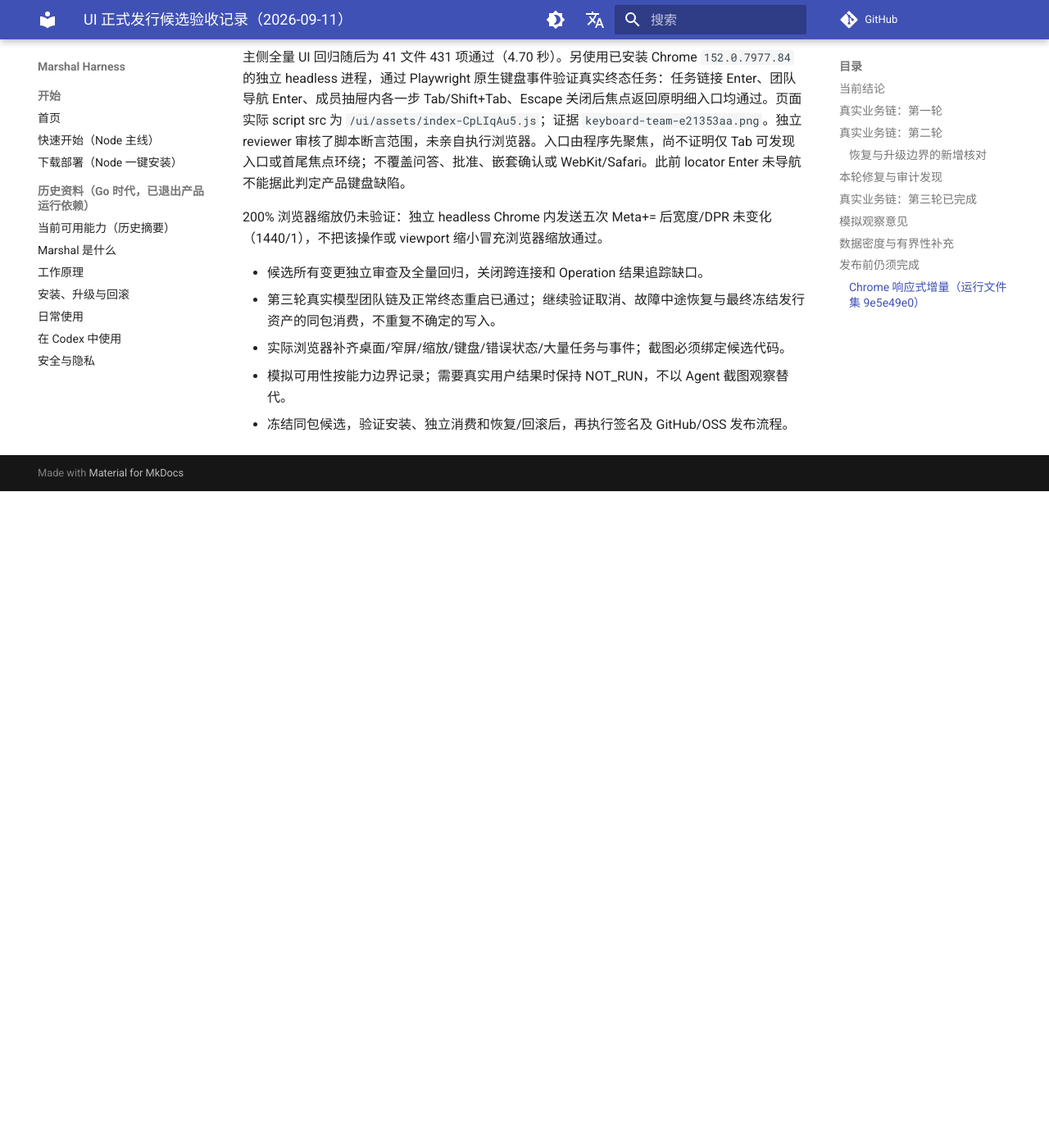
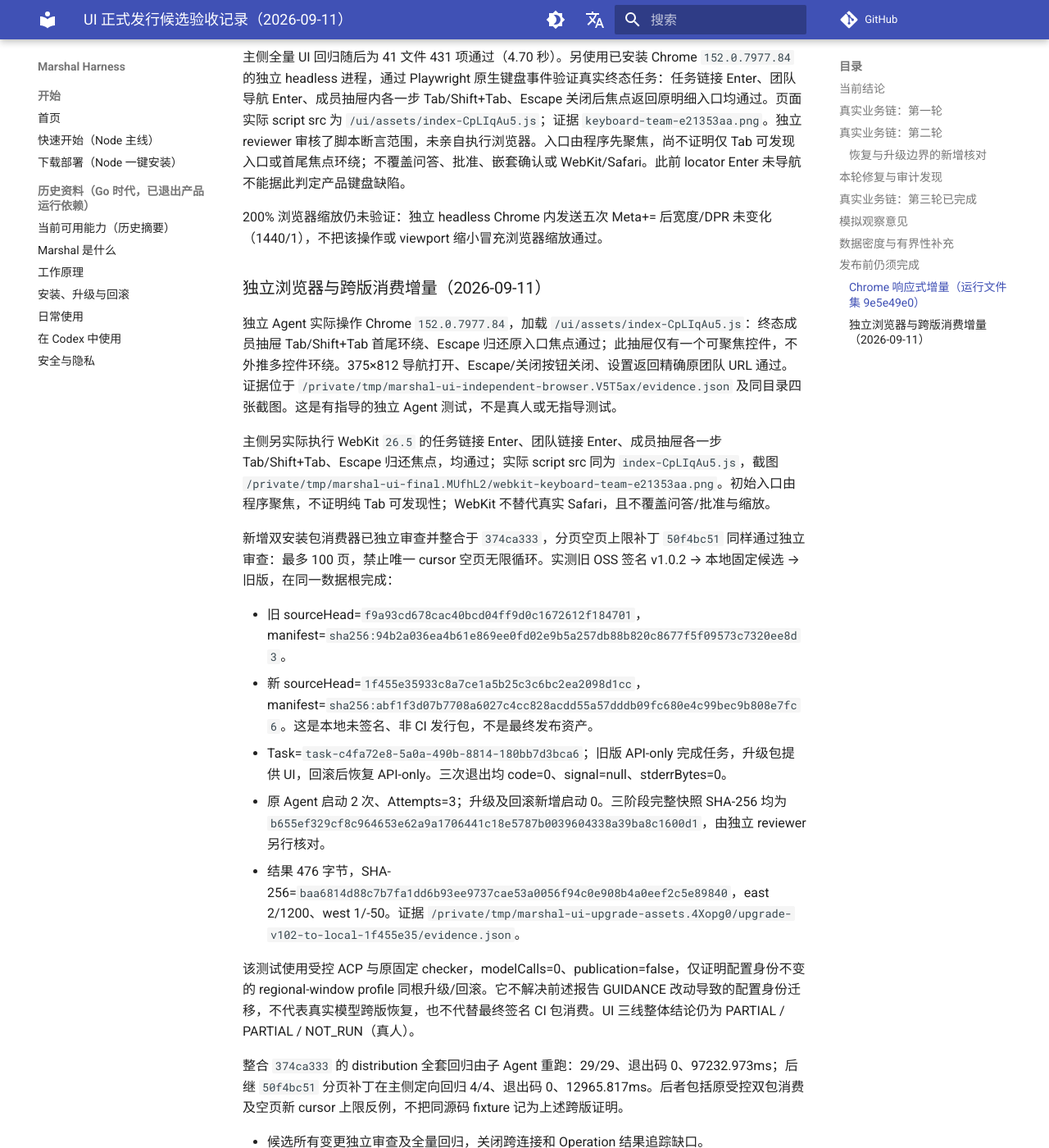
Before and after one commit to chiga0/marshal-harness, an MkDocs documentation site: the page built from docs/ui-1/release-validation-2026-09-11.md, in a window 1280 px wide and 1400 px high, scrolled down 6133 px. Shown: the whole window at 82% size. Built offline with MkDocs 1.6.1 and Material for MkDocs 9.7.7, drawn with Linux system fonts in a browser that asks for light colours; comment, search, counter and statistics services are not loaded; before the commit the page ends 6732 px from its top, so only the background shows below that.

Commit message:
docs(ui): record independent browser and fixed-package upgrade evidence

```diff
--- a/docs/ui-1/release-validation-2026-09-11.md
+++ b/docs/ui-1/release-validation-2026-09-11.md
@@ -113,6 +113,24 @@ CI `34583578954` 的 Ubuntu/Node22 密度测试超过默认 5 秒（5119ms），
 
 200% 浏览器缩放仍未验证：独立 headless Chrome 内发送五次 Meta+= 后宽度/DPR 未变化（1440/1），不把该操作或 viewport 缩小冒充浏览器缩放通过。
 
+### 独立浏览器与跨版消费增量（2026-09-11）
+
+独立 Agent 实际操作 Chrome `152.0.7977.84`，加载 `/ui/assets/index-CpLIqAu5.js`：终态成员抽屉 Tab/Shift+Tab 首尾环绕、Escape 归还原入口焦点通过；此抽屉仅有一个可聚焦控件，不外推多控件环绕。375×812 导航打开、Escape/关闭按钮关闭、设置返回精确原团队 URL 通过。证据位于 `/private/tmp/marshal-ui-independent-browser.V5T5ax/evidence.json` 及同目录四张截图。这是有指导的独立 Agent 测试，不是真人或无指导测试。
+
+主侧另实际执行 WebKit `26.5` 的任务链接 Enter、团队链接 Enter、成员抽屉各一步 Tab/Shift+Tab、Escape 归还焦点，均通过；实际 script src 同为 `index-CpLIqAu5.js`，截图 `/private/tmp/marshal-ui-final.MUfhL2/webkit-keyboard-team-e21353aa.png`。初始入口由程序聚焦，不证明纯 Tab 可发现性；WebKit 不替代真实 Safari，且不覆盖问答/批准与缩放。
+
+新增双安装包消费器已独立审查并整合于 `374ca333`，分页空页上限补丁 `50f4bc51` 同样通过独立审查：最多 100 页，禁止唯一 cursor 空页无限循环。实测旧 OSS 签名 v1.0.2 → 本地固定候选 → 旧版，在同一数据根完成：
+
+- 旧 sourceHead=`f9a93cd678cac40bcd04ff9d0c1672612f184701`，manifest=`sha256:94b2a036ea4b61e869ee0fd02e9b5a257db88b820c8677f5f09573c7320ee8d3`。
+- 新 sourceHead=`1f455e35933c8a7ce1a5b25c3c6bc2ea2098d1cc`，manifest=`sha256:abf1f3d07b7708a6027c4cc828acdd55a57dddb09fc680e4c99bec9b808e7fc6`。这是本地未签名、非 CI 发行包，不是最终发布资产。
+- Task=`task-c4fa72e8-5a0a-490b-8814-180bb7d3bca6`；旧版 API-only 完成任务，升级包提供 UI，回滚后恢复 API-only。三次退出均 code=0、signal=null、stderrBytes=0。
+- 原 Agent 启动 2 次、Attempts=3；升级及回滚新增启动 0。三阶段完整快照 SHA-256 均为 `b655ef329cf8c964653e62a9a1706441c18e5787b0039604338a39ba8c1600d1`，由独立 reviewer 另行核对。
+- 结果 476 字节，SHA-256=`baa6814d88c7b7fa1dd6b93ee9737cae53a0056f94c0e908b4a0eef2c5e89840`，east 2/1200、west 1/-50。证据 `/private/tmp/marshal-ui-upgrade-assets.4Xopg0/upgrade-v102-to-local-1f455e35/evidence.json`。
+
+该测试使用受控 ACP 与原固定 checker，modelCalls=0、publication=false，仅证明配置身份不变的 regional-window profile 同根升级/回滚。它不解决前述报告 GUIDANCE 改动导致的配置身份迁移，不代表真实模型跨版恢复，也不代替最终签名 CI 包消费。UI 三线整体结论仍为 PARTIAL / PARTIAL / NOT_RUN（真人）。
+
+整合 `374ca333` 的 distribution 全套回归由子 Agent 重跑：29/29、退出码 0、97232.973ms；后继 `50f4bc51` 分页补丁在主侧定向回归 4/4、退出码 0、12965.817ms。后者包括原受控双包消费及空页新 cursor 上限反例，不把同源码 fixture 记为上述跨版证明。
+
 - 候选所有变更独立审查及全量回归，关闭跨连接和 Operation 结果追踪缺口。
 - 第三轮真实模型团队链及正常终态重启已通过；继续验证取消、故障中途恢复与最终冻结发行资产的同包消费，不重复不确定的写入。
 - 实际浏览器补齐桌面/窄屏/缩放/键盘/错误状态/大量任务与事件；截图必须绑定候选代码。
```
